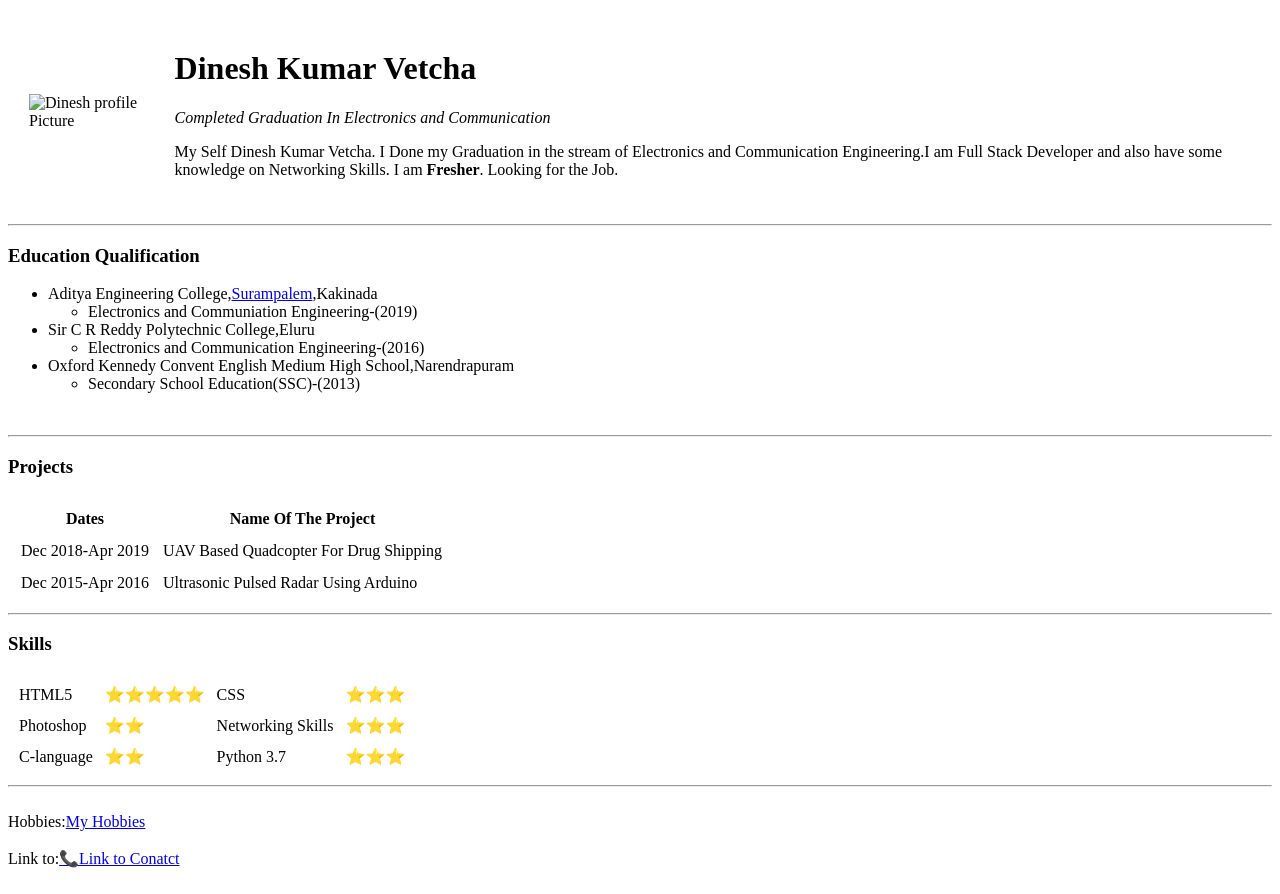
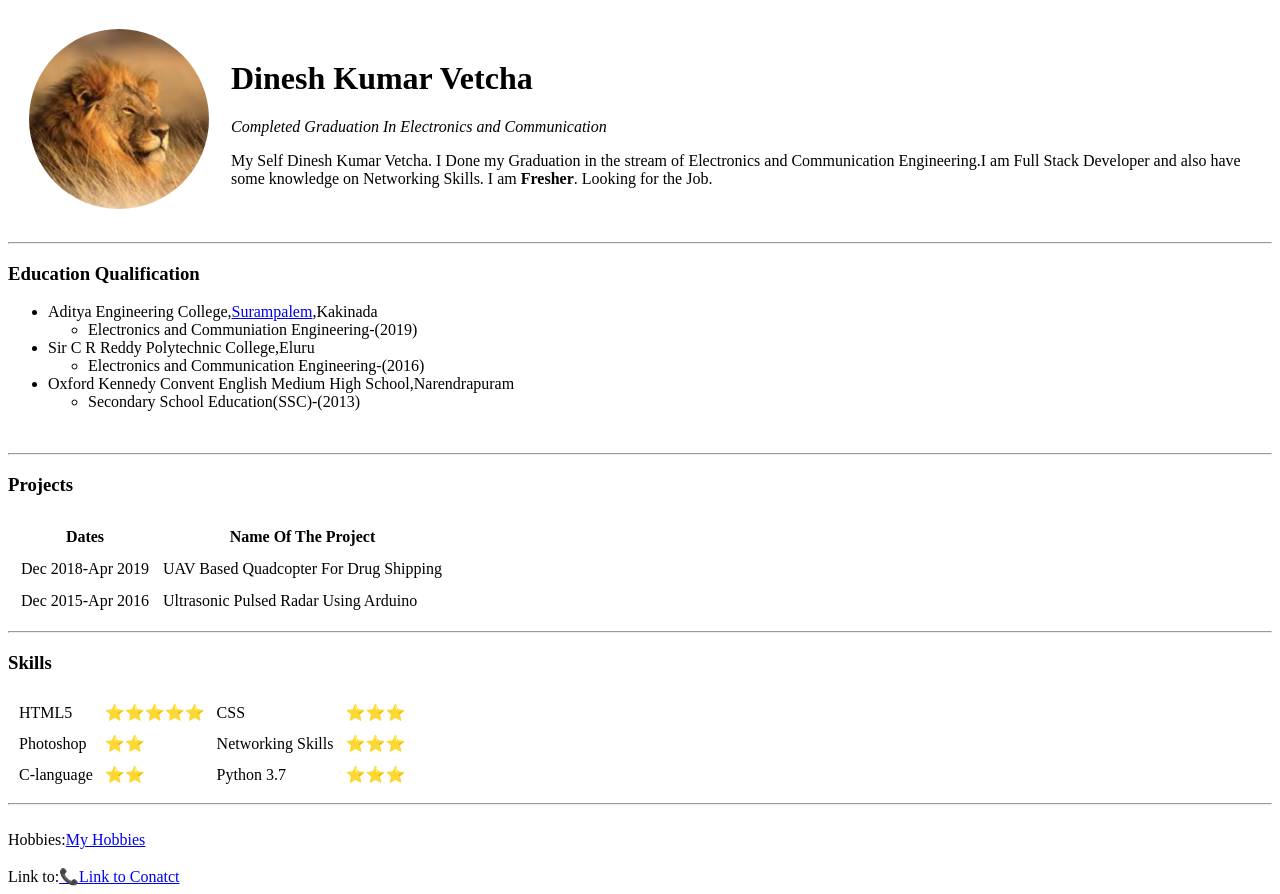
Before and after one commit to vetchadinesh/cv, a plain HTML site: page index.html in a window 1280 px wide. Drawn offline with Linux system fonts and the light colour scheme.

Commit message:
Update index.html

```diff
--- a/index.html
+++ b/index.html
@@ -10,7 +10,7 @@
     <!--  starting Table for pic and Self Details -->
     <table cellspacing="20px">
       <tr>
-        <td><img src="images\cropped.png" alt="Dinesh profile Picture"></td>
+        <td><img src="cropped.png" alt="Dinesh profile Picture"></td>
         <td> <h1>Dinesh Kumar Vetcha</h1>
           <p><em>Completed Graduation In Electronics and Communication</em></p>
           <p>My Self Dinesh Kumar Vetcha. I Done my Graduation in the stream of Electronics and Communication Engineering.I am Full Stack Developer and also have some knowledge on Networking Skills.
```
